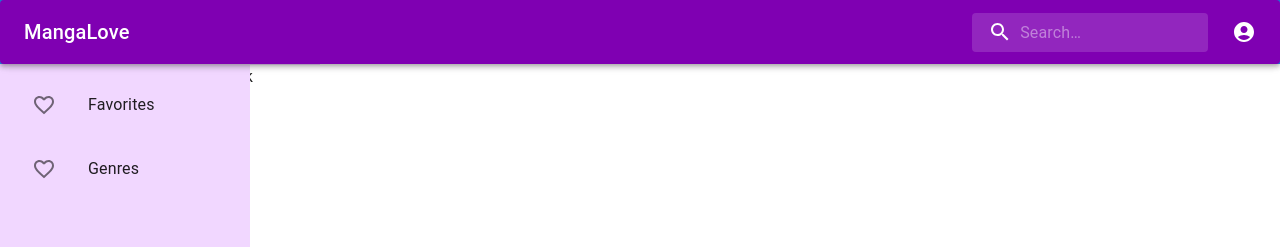
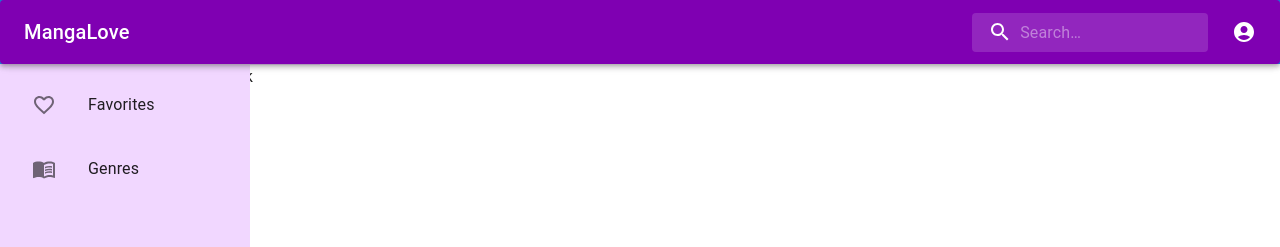
Before and after one commit to lorenapinkala/MangaloveFront, a React (Create React App) app: page / in a window 1280 px wide. Shown: the top 247 px of the page. Built offline with nearby package versions, Linux system fonts and the light colour scheme.

Commit message:
modicacion de icono generos

```diff
--- a/src/commons/Sidebotons/Genres.js
+++ b/src/commons/Sidebotons/Genres.js
@@ -1,5 +1,5 @@
 import ListItem from '@mui/material/ListItem';
-import FavoriteBorderOutlinedIcon from "@mui/icons-material/FavoriteBorderOutlined";
+import MenuBookIcon from '@mui/icons-material/MenuBook';
 import {
     ListItemButton,
     ListItemIcon,
@@ -13,7 +13,7 @@ const Genres = () => {
     <ListItem>
       <ListItemButton>
         <ListItemIcon>
-          <FavoriteBorderOutlinedIcon />
+          <MenuBookIcon />
         </ListItemIcon>
         <ListItemText primary="Genres" />
       </ListItemButton>
```
